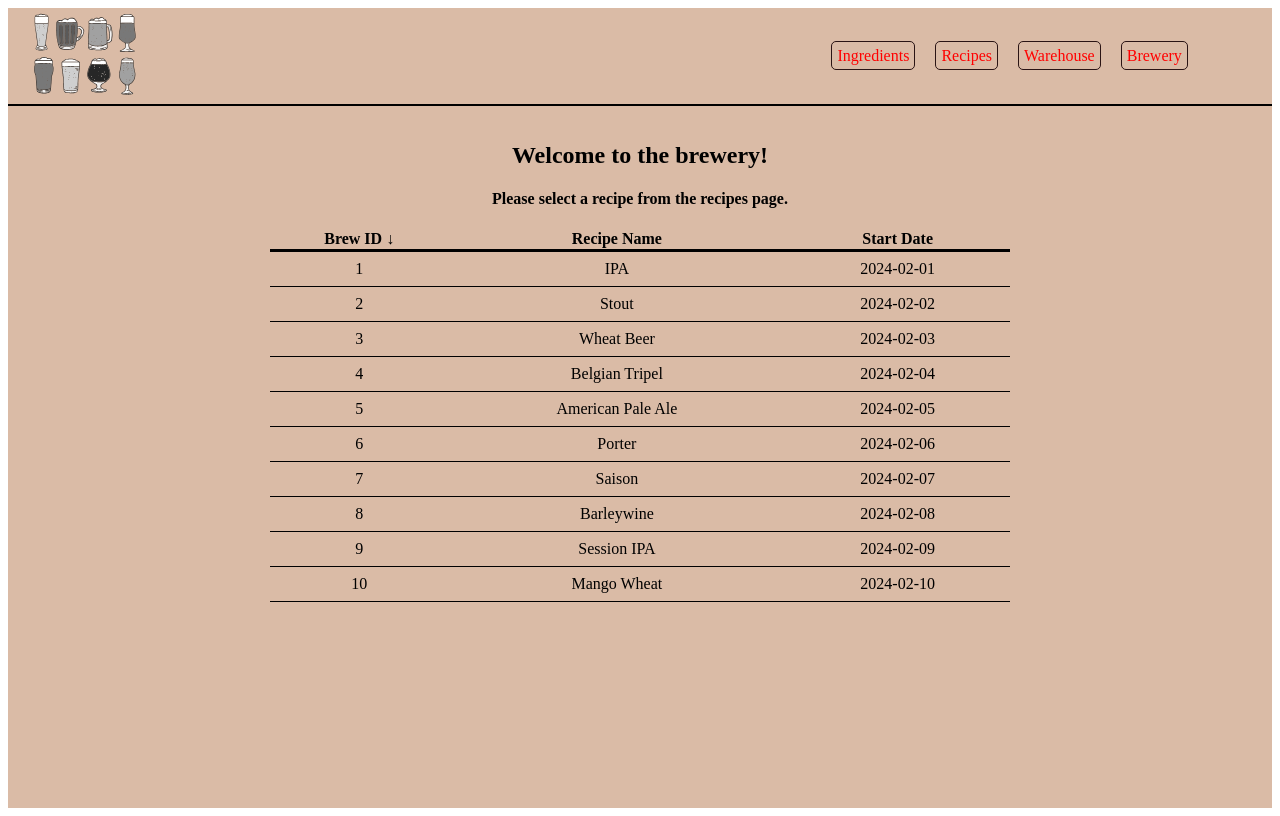
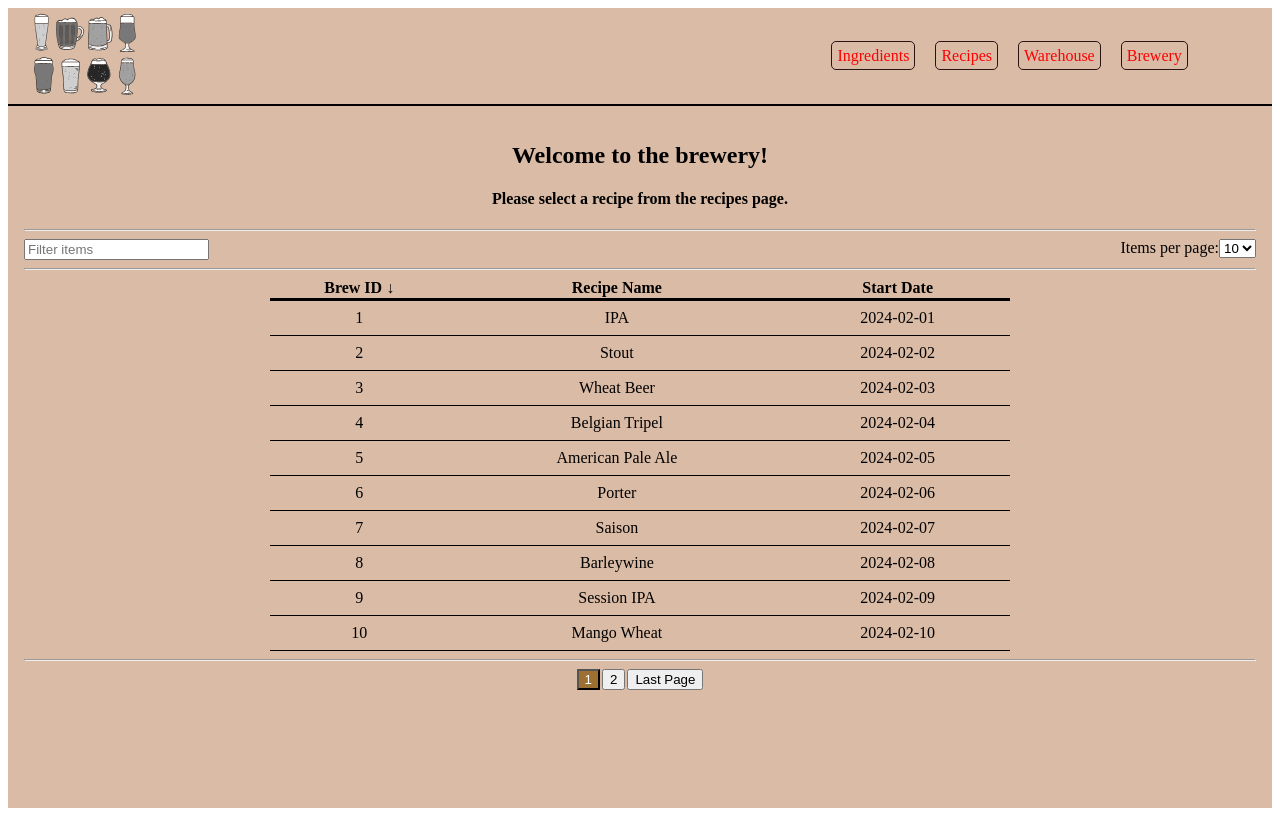
Before and after one commit to tomiludanyi/brew-manager, an Angular app: page /brewery in a window 1280 px wide. Built offline with nearby package versions, Linux system fonts and the light colour scheme; data requests are answered from the project's data file.

Commit message:
pagination and items per page options added

```diff
--- a/src/app/brews/brew-list/brew-list.component.css
+++ b/src/app/brews/brew-list/brew-list.component.css
@@ -0,0 +1,4 @@
+.pagination {
+    display: flex;
+    justify-content: center;
+}
--- a/src/app/brews/brew-list/brew-list.component.html
+++ b/src/app/brews/brew-list/brew-list.component.html
@@ -1,4 +1,9 @@
 <app-brew-edit></app-brew-edit>
+<hr>
+<app-list-controls [itemsPerPageOptions]="itemsPerPageOptions"
+                   (itemsPerPageChange)="onItemsPerPageChange($event)">
+</app-list-controls>
+<hr>
 <app-item-list
     *ngIf="brews$ | async as brews"
     [columns]="listColumns"
@@ -10,3 +15,10 @@
     (sort)="onSort($event)"
     [IDs]="brewsOutOfStockIDs">
 </app-item-list>
+<hr>
+<div class="pagination">
+    <app-pagination [currentPage]="currentPage"
+                    [totalPages]="Math.ceil(((brews$ | async)?.length ?? 0) / itemsPerPage)"
+                    (pageChanged)="onPageChanged($event)">
+    </app-pagination>
+</div>
--- a/src/app/brews/brew-list/brew-list.component.ts
+++ b/src/app/brews/brew-list/brew-list.component.ts
@@ -1,9 +1,10 @@
-import { Component, OnInit, Output } from '@angular/core';
+import { Component, OnDestroy, OnInit, Output } from '@angular/core';
 import { Router } from "@angular/router";
-import { combineLatest, forkJoin } from "rxjs";
+import { combineLatest, forkJoin, Subject, takeUntil } from "rxjs";
 import { Ingredient } from "../../ingredients/ingredient.model";
 import { IngredientService } from "../../ingredients/ingredient.service";
 import { RecipeService } from "../../recipes/recipe.service";
+import { QueryParamService } from "../../shared/query-param.service";
 import { Brew } from "../brew.model";
 import { BrewService } from "../brew.service";
 
@@ -12,7 +13,7 @@ import { BrewService } from "../brew.service";
     templateUrl: './brew-list.component.html',
     styleUrls: ['./brew-list.component.css']
 })
-export class BrewListComponent implements OnInit {
+export class BrewListComponent implements OnInit, OnDestroy {
 
     brews$ = this.brewService.brews$;
     brews: Brew[] = [];
@@ -20,9 +21,12 @@ export class BrewListComponent implements OnInit {
     ingredients: Ingredient[] = [];
     @Output() brewsOutOfStockIDs: number[] = [];
 
+    private destroy$ = new Subject<void>();
+
     protected readonly Math = Math;
     currentPage: number = 1;
     itemsPerPage: number = 10;
+    itemsPerPageOptions = [10, 20, 30];
     defaultSortField: string = 'id';
     asc = true;
 
@@ -32,10 +36,22 @@ export class BrewListComponent implements OnInit {
         { field: 'startDate', label: 'Start Date', isEditable: true }
     ];
 
-    constructor(private router: Router, private brewService: BrewService, private recipeService: RecipeService, private ingredientService: IngredientService) {
+    constructor(private router: Router,
+                private brewService: BrewService,
+                private recipeService: RecipeService,
+                private ingredientService: IngredientService,
+                private queryParamService: QueryParamService) {
     }
 
     ngOnInit() {
+
+        this.queryParamService.getQueryParam('page')
+            .pipe(takeUntil(this.destroy$))
+            .subscribe((page) => {
+                if (page) {
+                    this.currentPage = +page;
+                }
+            });
 
         combineLatest([this.brews$, this.ingredients$]).subscribe(([brews, ingredients]) => {
             this.brews = brews;
@@ -100,4 +116,18 @@ export class BrewListComponent implements OnInit {
             }
         });
     }
+
+    onPageChanged(newPage: number) {
+        this.queryParamService.setQueryParam('page', newPage.toString());
+    }
+
+    onItemsPerPageChange(itemsPerPage: number) {
+        this.itemsPerPage = itemsPerPage;
+        this.currentPage = 1;
+    }
+
+    ngOnDestroy(): void {
+        this.destroy$.next();
+        this.destroy$.complete();
+    }
 }
```
